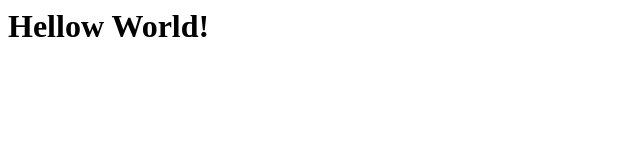
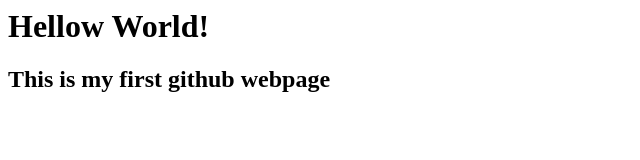
Before and after one commit to masoudbt/recipes, a plain HTML site: page index.html in a window 1280 px wide. Shown: the whole page, without its empty margins (0-640 px from the left). Drawn offline with Linux system fonts and the light colour scheme.

Commit message:
adding header 2 to index.html

```diff
--- a/index.html
+++ b/index.html
@@ -6,5 +6,6 @@
   </HEAD>
   <body>
     <h1>Hellow World!</h1>
-  </body>
+<h2> This is my first github webpage</h2>
+</body>
 </HTML>
```
